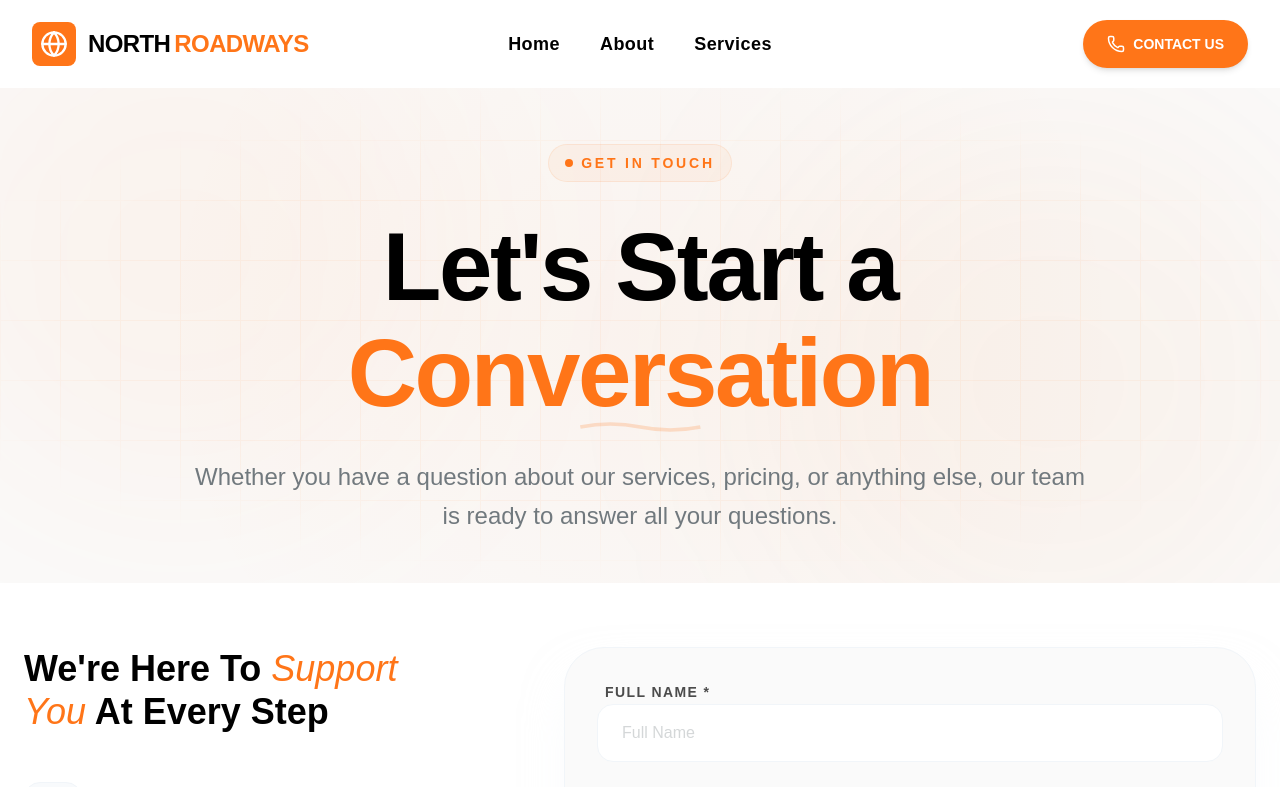
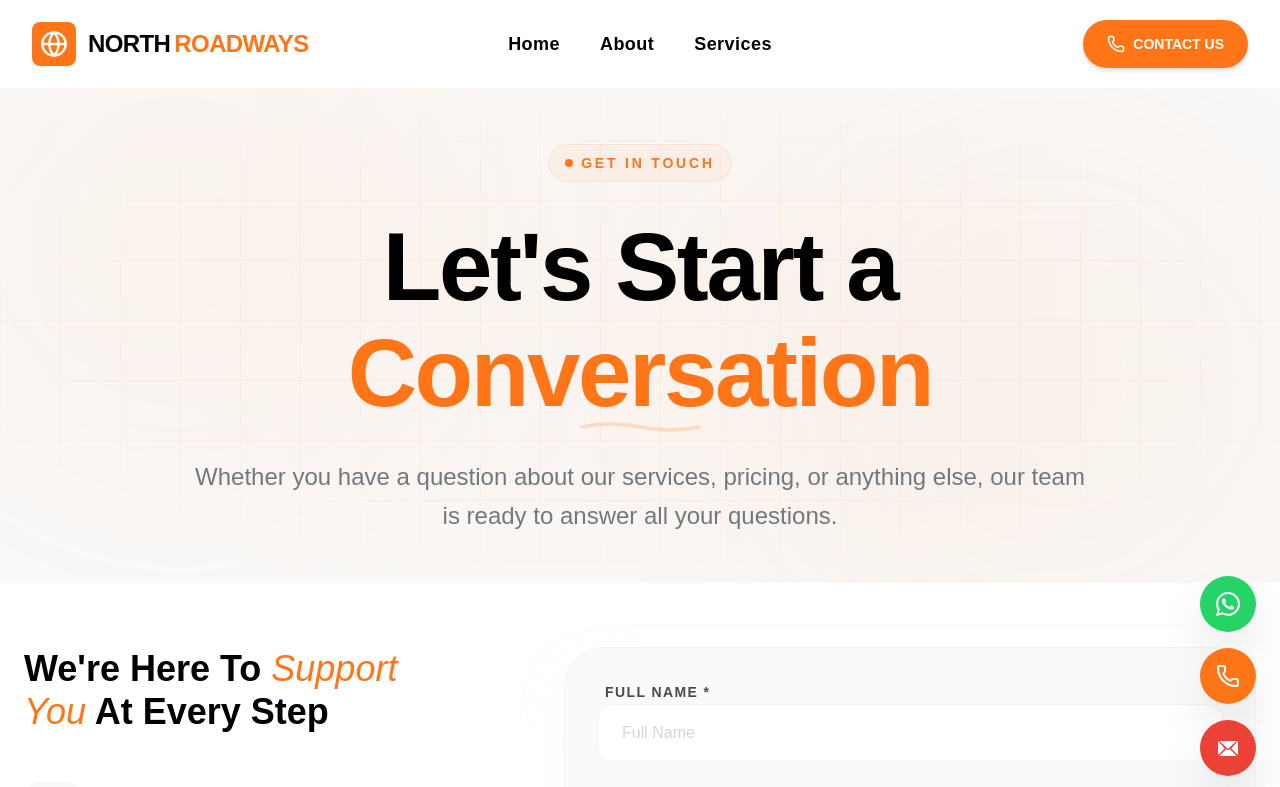
Before and after one commit to Digital-To-Infinity/north-roadways-service, a React (Vite) app: page /contact in a window 1280 px wide. Shown: the top 787 px of the page. Built offline with nearby package versions, Linux system fonts and the light colour scheme.

Commit message:
Added FloatingActionButtons

```diff
--- a/src/App.jsx
+++ b/src/App.jsx
@@ -7,6 +7,7 @@ import About from './pages/About';
 import ScrollToTop from './components/common/ScrollToTop';
 import Contact from './pages/Contact';
 import Services from './pages/Services';
+import FloatingActionButtons from './components/common/FloatingActionButtons';
 
 function App() {
   return (
@@ -25,6 +26,7 @@ function App() {
         </main>
 
         <Footer />
+        <FloatingActionButtons />
       </div>
     </Router>
   )
--- /dev/null
+++ b/src/components/common/FloatingActionButtons.jsx
@@ -0,0 +1,86 @@
+import { motion, AnimatePresence } from 'framer-motion';
+import { Phone } from 'lucide-react';
+
+const FloatingActionButtons = () => {
+    const actions = [
+        {
+            id: 'whatsapp',
+            icon: (
+                <svg viewBox="0 0 24 24" className="w-6 h-6 fill-current">
+                    <path d="M17.472 14.382c-.297-.149-1.758-.867-2.03-.967-.273-.099-.471-.148-.67.15-.197.297-.767.966-.94 1.164-.173.199-.347.223-.644.075-.297-.15-1.255-.463-2.39-1.475-.883-.788-1.48-1.761-1.653-2.059-.173-.297-.018-.458.13-.606.134-.133.298-.347.446-.52.149-.174.198-.298.298-.497.099-.198.05-.371-.025-.52-.075-.149-.669-1.612-.916-2.207-.242-.579-.487-.5-.669-.51-.173-.008-.371-.01-.57-.01-.198 0-.52.074-.792.372-.272.297-1.04 1.016-1.04 2.479 0 1.462 1.065 2.875 1.213 3.074.149.198 2.096 3.2 5.077 4.487.709.306 1.262.489 1.694.625.712.227 1.36.195 1.871.118.571-.085 1.758-.719 2.006-1.413.248-.694.248-1.289.173-1.413-.074-.124-.272-.198-.57-.347m-5.421 7.403h-.004a9.87 9.87 0 01-5.031-1.378l-.361-.214-3.741.982.998-3.648-.235-.374a9.86 9.86 0 01-1.51-5.26c.001-5.45 4.436-9.884 9.888-9.884 2.64 0 5.122 1.03 6.988 2.898a9.825 9.825 0 012.893 6.994c-.003 5.45-4.437 9.884-9.885 9.884m8.413-18.297A11.815 11.815 0 0012.05 0C5.495 0 .16 5.335.157 11.892c0 2.096.547 4.142 1.588 5.945L.057 24l6.305-1.654a11.882 11.882 0 005.683 1.448h.005c6.554 0 11.89-5.335 11.893-11.893a11.821 11.821 0 00-3.48-8.413z" />
+                </svg>
+            ),
+            color: '#25D366',
+            label: 'WhatsApp',
+            link: 'https://wa.me/919331594304?text=Hello,%20I%20have%20an%20inquiry%20regarding%20North%20Roadways%20Service.',
+            hover: 'bg-[#25D366]'
+        },
+        {
+            id: 'call',
+            icon: <Phone size={24} />,
+            color: '#FF7518',
+            label: 'Call Us',
+            link: 'tel:+919331594304',
+            hover: 'bg-[#FF7518]'
+        },
+        {
+            id: 'email',
+            icon: (
+                <svg viewBox="0 0 24 24" className="w-6 h-6 fill-current">
+                    <path d="M2.222 5.092C2.062 5.253 1.996 5.485 1.996 5.728V18.272C1.996 18.515 2.062 18.747 2.222 18.908L8.648 12.482L2.222 5.092Z" />
+                    <path d="M21.778 5.092L15.352 12.482L21.778 18.908C21.938 18.747 22.004 18.515 22.004 18.272V5.728C22.004 5.485 21.938 5.253 21.778 5.092Z" />
+                    <path d="M11.536 12.482L3.551 5.092C3.711 5.031 3.843 5 4.004 5H19.996C20.157 5 20.289 5.031 20.449 5.092L12.464 12.482C12.21 12.715 11.79 12.715 11.536 12.482Z" />
+                    <path d="M12 14.526L10.36 12.98L3.551 19.789C3.711 19.85 3.843 19.881 4.004 19.881H19.996C20.157 19.881 20.289 19.85 20.449 19.789L13.64 12.98L12 14.526Z" />
+                </svg>
+            ),
+            color: '#EA4335',
+            label: 'Email Us',
+            link: 'mailto:northroadwaysservice@gmail.com',
+            hover: 'bg-[#EA4335]'
+        }
+    ];
+
+    return (
+        <div className="fixed bottom-6 max-[426px]:bottom-4 right-6 max-[426px]:right-4 z-[9999] flex flex-col gap-4">
+            <AnimatePresence>
+                {actions.map((action, index) => (
+                    <motion.a
+                        key={action.id}
+                        href={action.link}
+                        target={action.id === 'whatsapp' ? '_blank' : undefined}
+                        rel={action.id === 'whatsapp' ? 'noopener noreferrer' : undefined}
+                        initial={{ opacity: 0, x: 50, scale: 0.5 }}
+                        animate={{
+                            opacity: 1,
+                            x: 0,
+                            scale: 1,
+                            transition: { delay: index * 0.1, duration: 0.5, type: 'spring' }
+                        }}
+                        whileHover={{ scale: 1.1, x: -5 }}
+                        whileTap={{ scale: 0.9 }}
+                        className={`w-14 max-[426px]:w-12 h-14 max-[426px]:h-12 rounded-full flex items-center justify-center text-white shadow-2xl cursor-pointer group relative overflow-hidden transition-all duration-300`}
+                        style={{ backgroundColor: action.color }}
+                        title={action.label}
+                    >
+                        {/* Shimmer effect */}
+                        <div className="absolute inset-0 bg-white/20 translate-x-[-100%] group-hover:translate-x-[100%] transition-transform duration-700" />
+
+                        {/* Glow effect */}
+                        <div className="absolute inset-0 opacity-0 group-hover:opacity-100 transition-opacity duration-300 blur-xl" style={{ backgroundColor: action.color }} />
+
+                        <span className="relative z-10">
+                            {action.icon}
+                        </span>
+
+                        {/* Label tooltip */}
+                        <span className="absolute right-full mr-4 px-3 py-1.5 bg-black/80 backdrop-blur-sm text-white text-[10px] font-bold uppercase tracking-widest rounded-lg opacity-0 group-hover:opacity-100 transition-all duration-300 translate-x-2 group-hover:translate-x-0 pointer-events-none whitespace-nowrap">
+                            {action.label}
+                        </span>
+                    </motion.a>
+                ))}
+            </AnimatePresence>
+        </div>
+    );
+};
+
+export default FloatingActionButtons;
```
